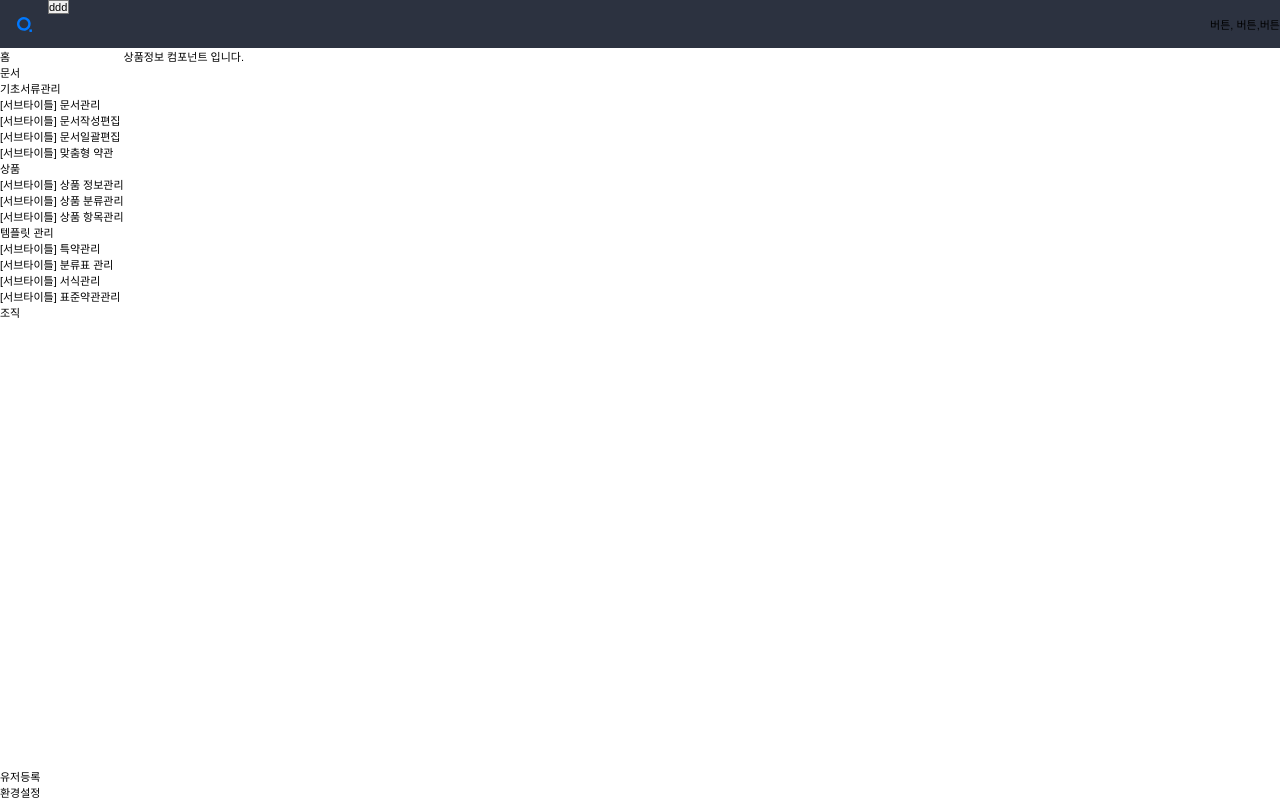
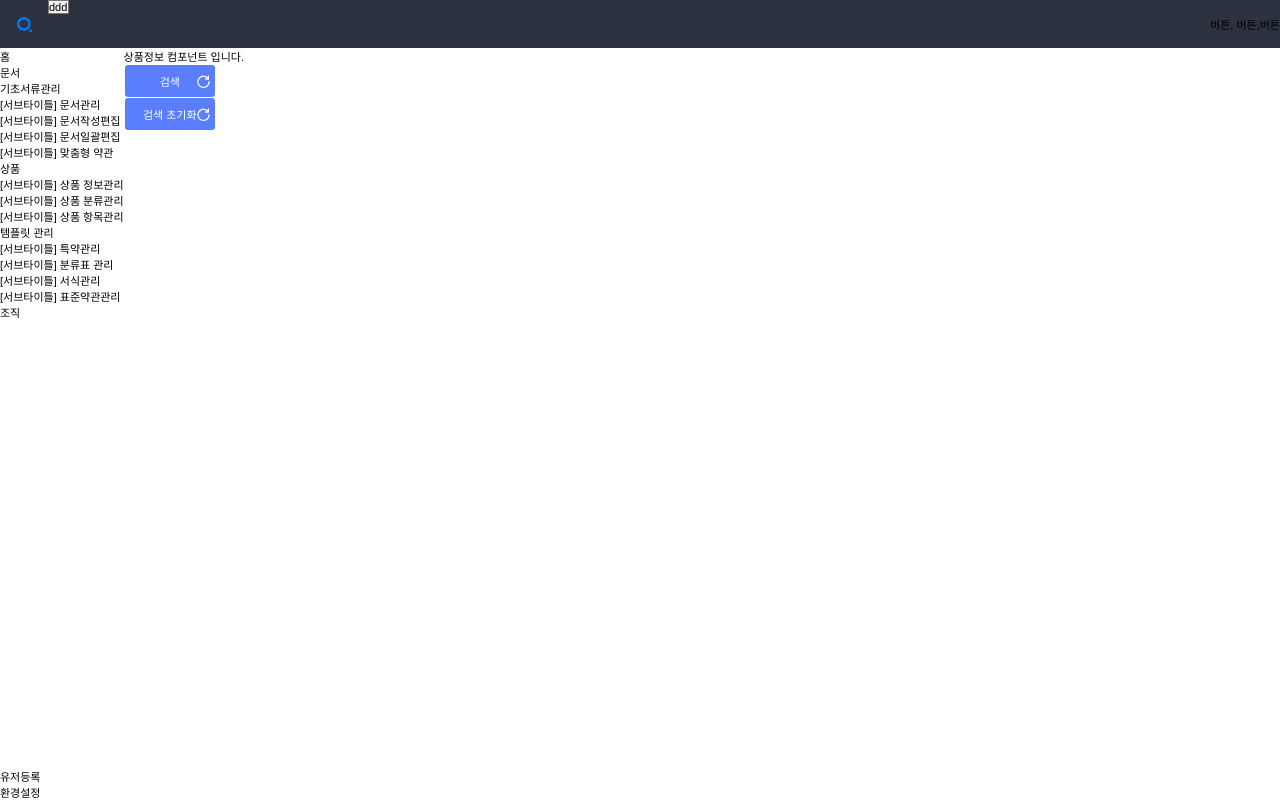
Before and after one commit to searchme86/base_react-editor, a React (Create React App) app: page /product/info in a window 1280 px wide. Built offline with nearby package versions, Linux system fonts and the light colour scheme; a web font is replaced by a local one.

Commit message:
add: Button.js > SearchButton 추가

```diff
--- /dev/null
+++ b/src/components/buttons/Button.js
@@ -0,0 +1,32 @@
+import styled from 'styled-components';
+import BtnSearchImg from '../../assets/images/btn_search.svg';
+
+export const SearchBtn = styled.button`
+  display: flex;
+  align-items: center;
+  justify-content: space-between;
+  background-color: #5b7eff;
+  color: #ffffff;
+  height: 32px;
+  min-width: 90px;
+  border-radius: 3px;
+  padding: 0 5px;
+  /* delete styles */
+  border: none;
+  margin: 1%;
+  font-size: 11px;
+`;
+
+export function SearchButton({ btnText }) {
+  return (
+    <SearchBtn>
+      <div class='icon' style={{ width: '13px', height: '13px' }} />
+      {btnText}
+      <img
+        src={BtnSearchImg}
+        class='icon color_i'
+        style={{ width: '13px', height: '13px', filter: 'invert(100%)' }}
+      />
+    </SearchBtn>
+  );
+}
--- a/src/pages/product/ProductInfo.jsx
+++ b/src/pages/product/ProductInfo.jsx
@@ -1,9 +1,12 @@
 import React from 'react';
+import { SearchButton } from '../../components/buttons/Button';
 
 function ProductInfo() {
   return (
     <div>
       <p>상품정보 컴포넌트 입니다.</p>
+      <SearchButton btnText='검색' />
+      <SearchButton btnText='검색 초기화' />
     </div>
   );
 }
```
